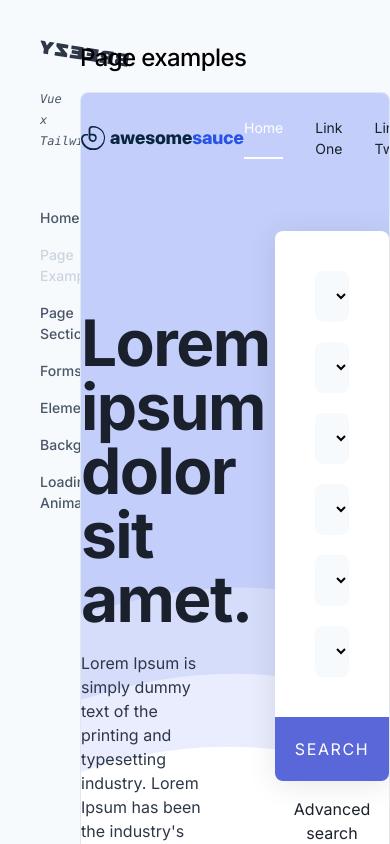
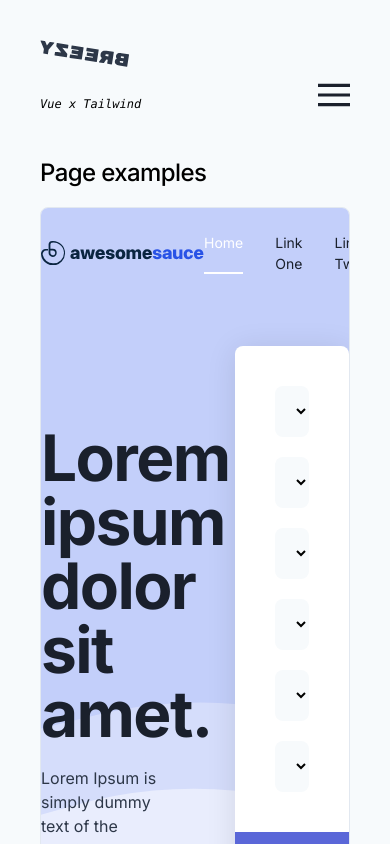
Before and after one commit to opejovic/breezy, a Vue app: page /page-examples in a window 390 px wide. Shown: the top 844 px of the page. Built offline with nearby package versions, Linux system fonts and the light colour scheme.

Commit message:
Make hamburger menu for app

```diff
--- a/src/App.vue
+++ b/src/App.vue
@@ -1,9 +1,80 @@
 <template>
   <div class=" min-h-screen font-inter bg-gray-100 px-10 py-10">
     <div class="w-full">
+      <!-- Display on small screens -->
+      <div class="flex justify-between items-center xl:hidden mr-auto">
+        <div>
+          <h1 class="font-mono w-full pb-10">
+            <span class="font-extrabold">
+              <a href="https://github.com/opejovic/breezy">
+                <svg
+                  class="text-gray-800"
+                  width="90"
+                  height="27"
+                  fill="currentColor"
+                  xmlns="http://www.w3.org/2000/svg"
+                >
+                  <path
+                    d="M77 18.6c-.4 0-.9.3-1.3.7-.4.5-.7 1-.8 1.6-.2 1.3.1 2.4.9 3.2.7.7 2 1.2 3.5 1.5l7.4 1.2.3-.1.2-.3L89 14.9v-.4l-.4-.2-7.1-1.1c-1.7-.3-3-.2-3.9.3-.9.5-1.4 1.4-1.6 2.6-.1.6 0 1.1.2 1.6.2.4.5.7.8.9zm3.8-1.6c0-.2 0-.4.2-.5l.6-.2 2.4.4-.3 1.6-2.3-.3c-.3 0-.4-.2-.5-.4a1 1 0 01-.1-.6zm-.4 5.6c-.2 0-.4-.1-.5-.3a1 1 0 01-.1-.7c0-.2.1-.4.3-.5.1-.2.4-.2.6-.2l2.6.4L83 23l-2.6-.4zM59 21.8v.5l.3.2 4 .6h.5l.3-.3 2.2-3.3 1.5.2-.6 3.5.1.4.3.2 3.9.6.3-.1.2-.3 1.8-11.5V12l-.4-.2-7-1a7 7 0 00-2.8 0 4 4 0 00-2 1.2c-.6.6-1 1.3-1 2.2-.3 1.6.1 2.9 1.3 3.8L59 21.8zm7-5.7a.8.8 0 01-.5-.4 1 1 0 01-.1-.7l.3-.6c.2-.2.4-.2.6-.2l2.3.3-.3 2L66 16zm-20.3.7h-.4l-.2.4-.4 2.5.1.3.3.2L56.4 22h.3l.2-.4L58.7 10v-.4l-.4-.2-11-1.7-.4.1-.2.3-.4 2.5.1.4.3.2 7 1-.2 1.2-6-1-.3.1c-.2.1-.2.2-.2.4l-.4 2.3v.3l.4.2 6 1-.2 1-7.1-1zm-15.1-2.4h-.4l-.2.4-.4 2.5.1.4.3.2 11.3 1.7h.3l.2-.4 1.8-11.5v-.3l-.4-.2-11-1.8-.4.1-.2.3-.4 2.6v.3l.4.2 7 1-.3 1.2-5.9-1-.4.2-.1.3-.4 2.3v.4l.4.2 6 .9-.2 1.1-7.1-1.1zm-15-2.6l-.4.1-.2.4-.5 2.6.1.4.3.2 11.5 1.8.3-.1.2-.3.4-2.6a.8.8 0 00-.1-.6l-4.9-6 5 .7h.4L28 8l.4-2.7V5l-.4-.2L17.3 3h-.4l-.2.4-.4 2.6c0 .2 0 .4.2.6l4.7 6-5.7-.9zM1 .5L.7.6.6 1V1l3.3 8.1-.6 4v.3l.4.2 3.8.6h.3l.2-.4.6-4 5.7-6.7V3v-.2l-.3-.2-3.7-.6c-.4 0-.6 0-.8.3L6.9 5.5 5.4 1.7a.8.8 0 00-.7-.6L1 .5z"
+                    fill="currentColor"
+                  />
+                </svg> </a
+            ></span>
+            <br />
+            <span class="text-xs italic">Vue x Tailwind</span>
+          </h1>
+        </div>
+        <div data-name="hamburger-menu relative">
+          <button id="hamburger" @click="toggle">
+            <svg
+              v-if="menuOpen"
+              class="w-8 h-8 text-gray-900"
+              viewBox="0 0 20 20"
+              xmlns="http://www.w3.org/2000/svg"
+            >
+              <path
+                d="M10 8.6l-7-7-1.5 1.3 7 7.1-7 7L3 18.6l7.1-7 7 7 1.5-1.4-7-7.1 7-7L17 1.4l-7.1 7z"
+                fill="currentColor"
+                fill-rule="evenodd"
+              />
+            </svg>
+            <svg
+              v-else
+              class="text-gray-900 w-8 h-8"
+              viewBox="0 0 20 20"
+              xmlns="http://www.w3.org/2000/svg"
+            >
+              <path
+                d="M0 3h20v2H0V3zm0 6h20v2H0V9zm0 6h20v2H0v-2z"
+                fill="currentColor"
+                fill-rule="evenodd"
+              />
+            </svg>
+          </button>
+        </div>
+      </div>
+
+      <!-- Menu on sm screens -->
+      <div
+        class="border-t border-b right-0 mr-10 py-10  w-full mb-6 flex flex-col space-y-2"
+        v-if="menuOpen"
+      >
+        <router-link to="/">Home</router-link>
+        <router-link to="/page-examples">Page Examples</router-link>
+        <router-link to="/page-sections">Page Sections</router-link>
+        <router-link to="/forms">Forms</router-link>
+        <router-link to="/elements">Elements</router-link>
+        <router-link to="/backgrounds">Backgrounds</router-link>
+        <router-link to="/loading-animations">Loading Animations</router-link>
+      </div>
+      <!-- End small screen menu  -->
+
       <div class="flex">
+        <!--
+          Hidden on lg screens
+         -->
         <div
-          class="flex flex-col pr-10 space-y-4 font-medium text-sm text-gray-700 w-1/12"
+          class="hidden xl:flex flex-col pr-10 space-y-4 font-medium text-sm text-gray-700 w-1/12"
         >
           <h1 class="font-mono w-full pb-10">
             <span class="font-extrabold">
@@ -40,6 +111,7 @@
           <router-link to="/forms">Navigation</router-link>
           <router-link to="/forms">Overlays</router-link> -->
         </div>
+
         <div class="w-full">
           <router-view />
         </div>
@@ -47,3 +119,21 @@
     </div>
   </div>
 </template>
+
+<script>
+export default {
+  name: "App",
+
+  data() {
+    return {
+      menuOpen: false
+    };
+  },
+
+  methods: {
+    toggle() {
+      return (this.menuOpen = !this.menuOpen);
+    }
+  }
+};
+</script>
--- a/src/components/page-examples/LandingOne.vue
+++ b/src/components/page-examples/LandingOne.vue
@@ -9,7 +9,7 @@
         `background-image: url(${require('@/assets/images/bg-one.svg')}); background-repeat: no-repeat;  background-size: 1100px 800px;`
       "
     >
-      <div class="container mx-auto pb-10">
+      <div class="container mx-auto pb-10 lg:px-10">
         <header class="pt-4">
           <nav id="nav">
             <div class="flex items-center justify-between">
```
Also changed, not shown: 1 other file (tests, documents, lock files or other folders).
